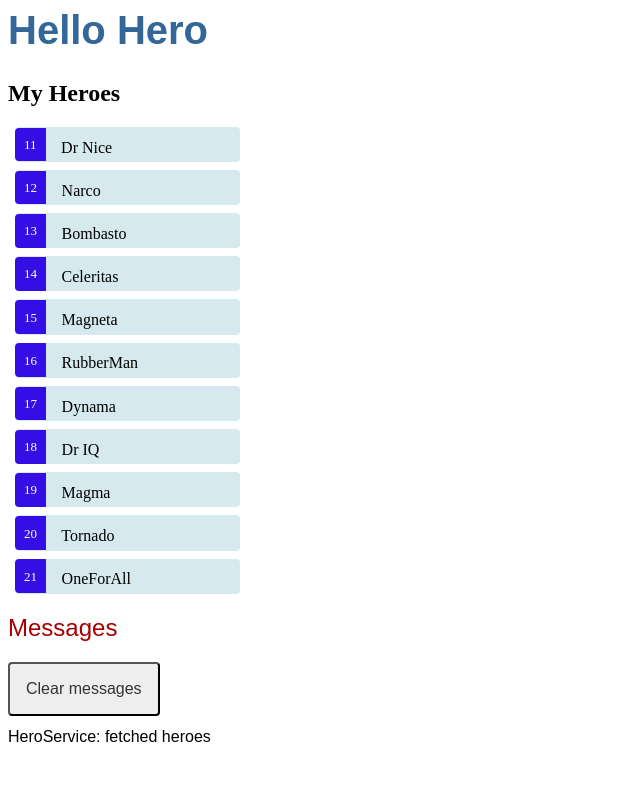
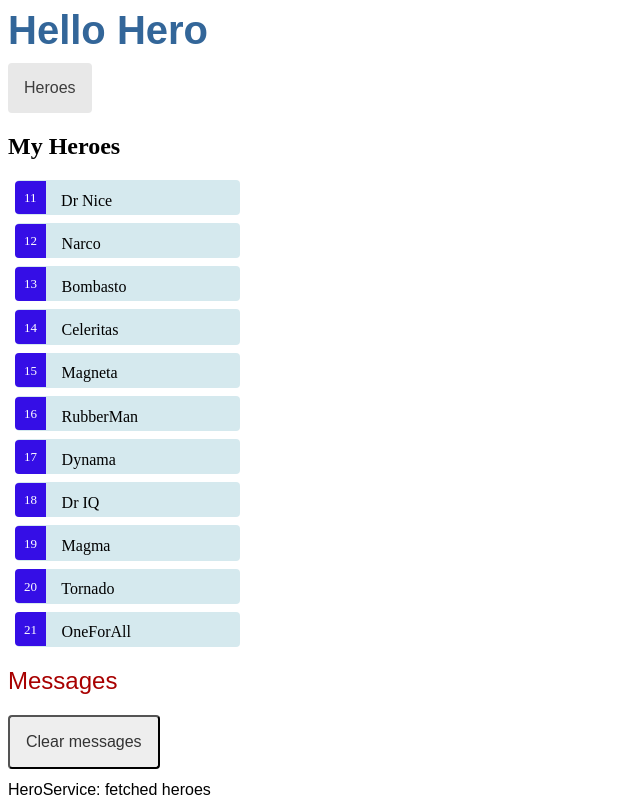
Before and after one commit to seandev0601/HelloAngularHeroRouter2, an Angular app: page /heroes in a window 1280 px wide. Shown: the whole page, without its empty margins (0-640 px from the left). Built offline with nearby package versions, Linux system fonts and the light colour scheme.

Commit message:
routerLink 2 files modified

```diff
--- a/src/app/app.component.css
+++ b/src/app/app.component.css
@@ -20,3 +20,25 @@
 * {
   font-family: Arial, Helvetica, sans-serif;
 }
+
+/* AppComponent's private CSS styles */
+h1 {
+  margin-bottom: 0;
+}
+nav a {
+  padding: 1rem;
+  text-decoration: none;
+  margin-top: 10px;
+  display: inline-block;
+  background-color: #e8e8e8;
+  color: #3d3d3d;
+  border-radius: 4px;
+}
+
+nav a:hover {
+  color: white;
+  background-color: #42545C;
+}
+nav a.active {
+  background-color: black;
+}
--- a/src/app/app.component.html
+++ b/src/app/app.component.html
@@ -1,4 +1,8 @@
 <h1>{{title}}</h1>
 <!-- <app-heroes></app-heroes> -->
+<!-- 路由連結 (routerLink) -->
+<nav>
+  <a routerLink="/heroes">Heroes</a>
+</nav>
 <router-outlet></router-outlet>
 <app-messages></app-messages>
```
